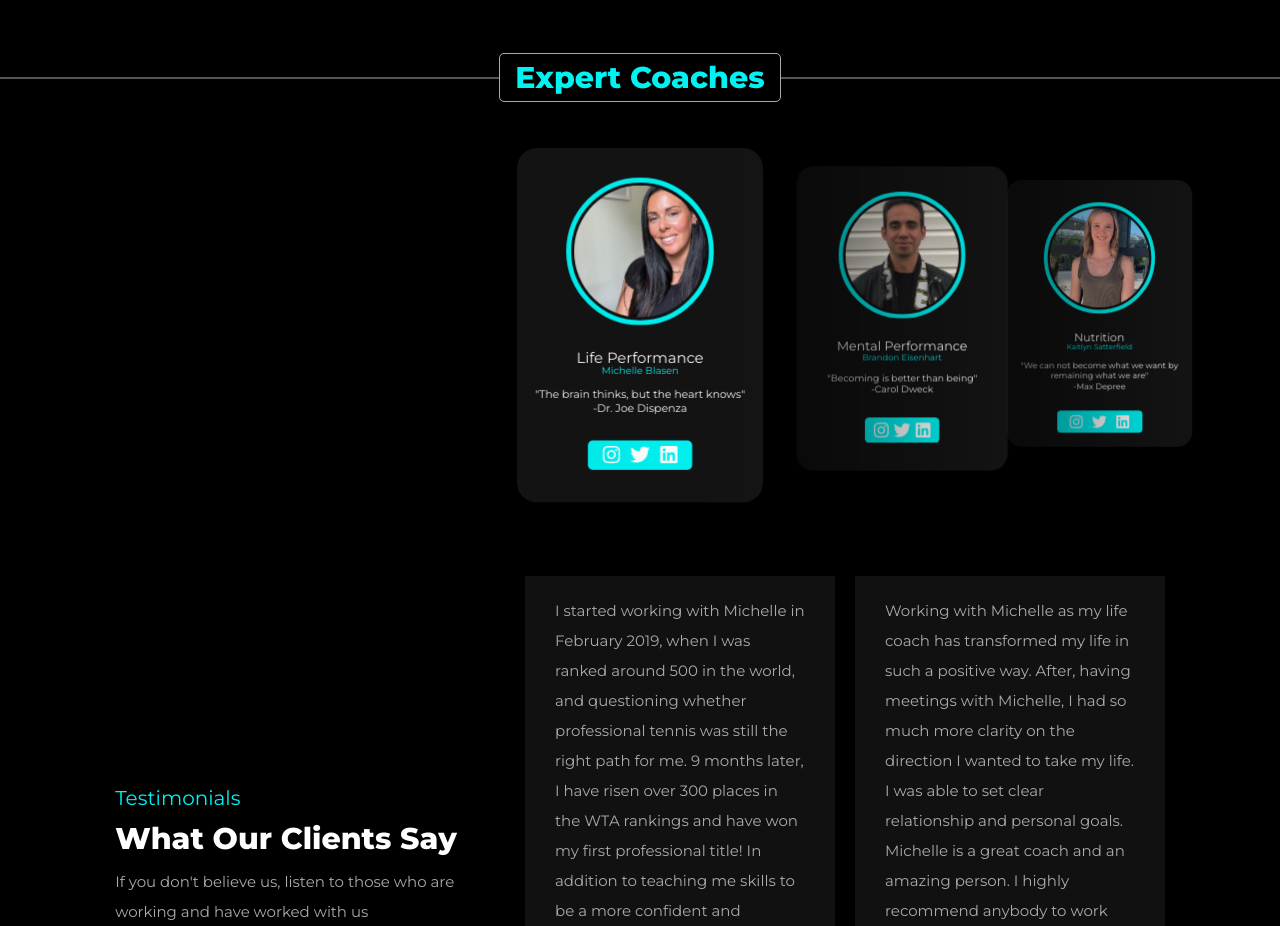
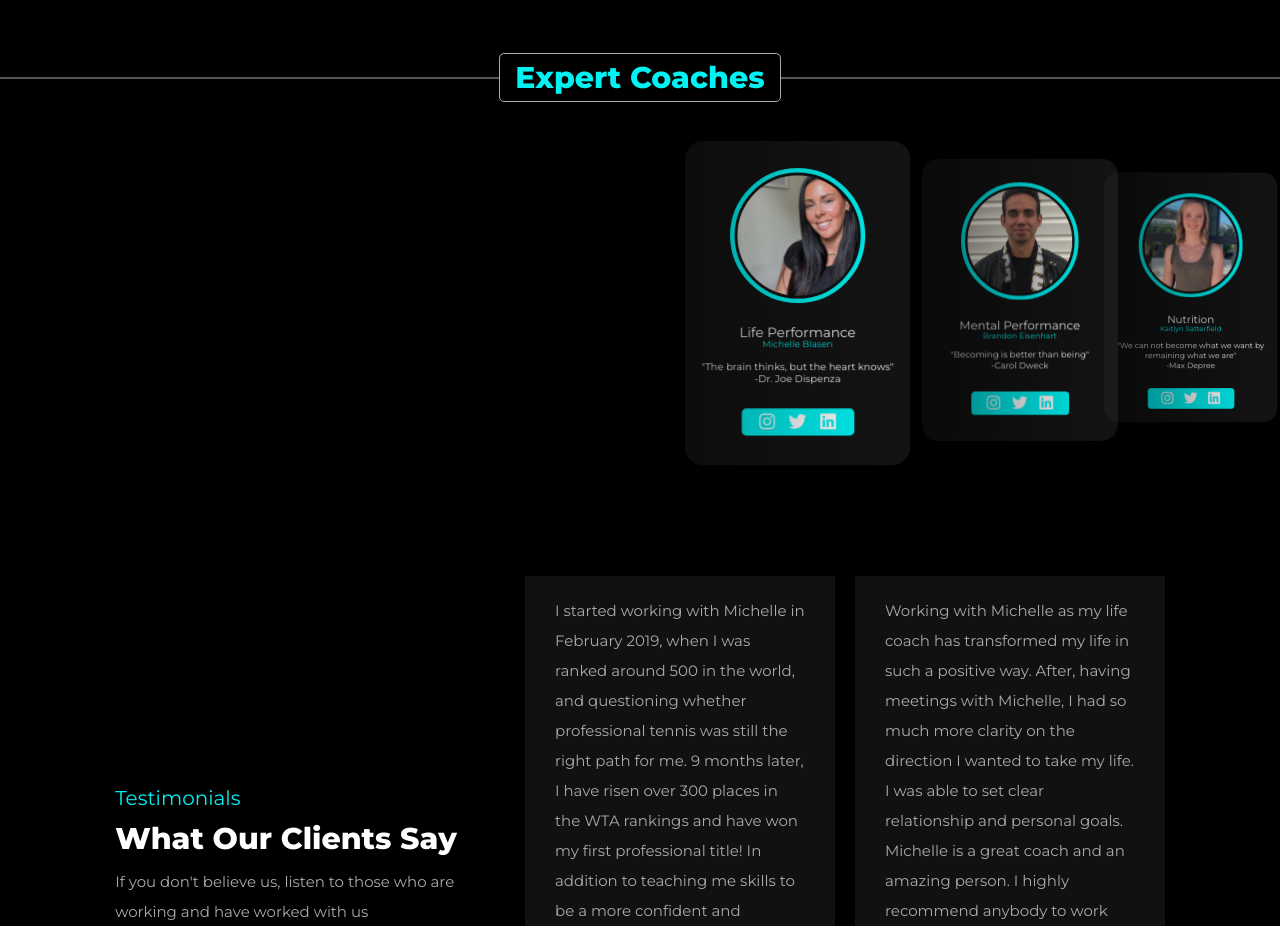
Before and after one commit to FulphilledDev/a3academy, a website: page index.html in a window 1280 px wide. Shown: the part 2740-3666 px from the top of the page. Drawn offline with nearby package versions, Linux system fonts and the light colour scheme; files whose address does not match are found by name.

Commit message:
Update style w/out slider

```diff
--- a/css/style.css
+++ b/css/style.css
@@ -425,7 +425,7 @@ section {
   width: 100%;
   height: 40em;
   display: flex;
-  align-items: center;
+  justify-content: center;
 }
 .coaches-swiper .card {
   width: 25em;
@@ -434,6 +434,7 @@ section {
   border-radius: 2em;
   box-shadow: 0 0 2em (rgba(0, 0, 0, 0.2));
   padding: 3em 1em;
+  width: 250px;
 
   display: flex;
   align-items: center;
@@ -488,7 +489,7 @@ section {
 .coaches-swiper .card__btn {
   background-color: #00f2f2;
   color: #fff;
-  width: 50%;
+  width: 125px;
   font-size: 1rem;
   text-transform: uppercase;
   font-weight: 600;
--- a/index.html
+++ b/index.html
@@ -15,7 +15,7 @@
 
 
     <!-- custom css file link  -->
-    <link rel="stylesheet" href="/css/style.css">
+    <link rel="stylesheet" href="css/style.css">
 
 </head>
 <body>
--- a/package.json
+++ b/package.json
@@ -9,7 +9,7 @@
     "dev": "nodemon server.js"
   },
   "keywords": [],
-  "author": "",
+  "author": "Philip Simpson",
   "license": "ISC",
   "dependencies": {
     "cors": "^2.8.5",
```
